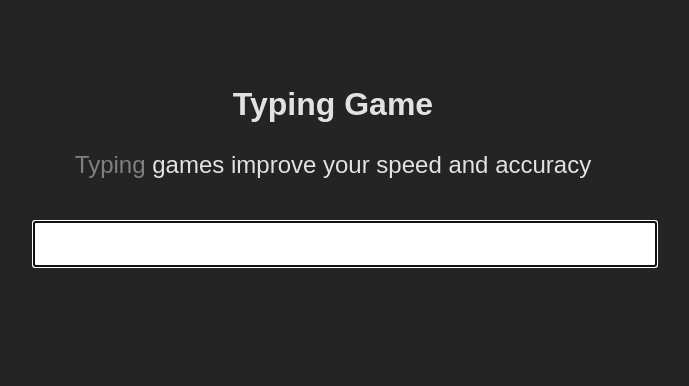
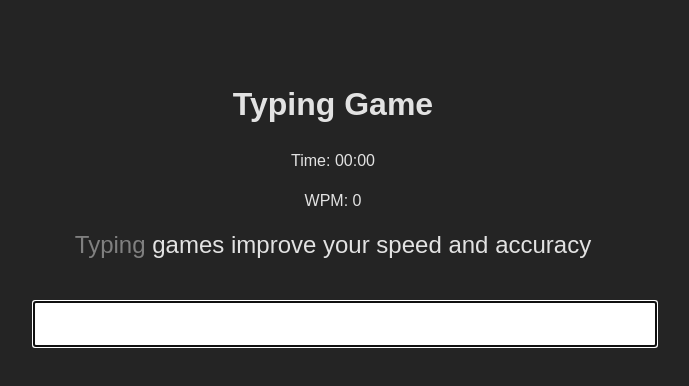
Before and after one commit to kofiarhin/kf-rt-alpha, a React (Vite) app: page / in a window 1280 px wide. Shown: the top 386 px of the page, without its empty margins (307-996 px from the left). Built offline with nearby package versions, Linux system fonts and the light colour scheme.

Commit message:
Update App.jsx

```diff
--- a/src/App.jsx
+++ b/src/App.jsx
@@ -12,24 +12,44 @@ const getRandomText = () => sampleText[Math.floor(Math.random() * sampleText.len
 function App() {
   const [targetText, setTargetText] = useState(getRandomText());
   const [wordList, setWordList] = useState([]);
-  const [typedWords, setTypedWords] = useState([]); // <-- stores each typed word + correctness
+  const [typedWords, setTypedWords] = useState([]);
   const [currentWordIndex, setCurrentWordIndex] = useState(0);
   const [userInput, setUserInput] = useState('');
   const [startTime, setStartTime] = useState(null);
   const [endTime, setEndTime] = useState(null);
   const [isFinished, setIsFinished] = useState(false);
+  const [elapsedSeconds, setElapsedSeconds] = useState(0);
 
   const inputRef = useRef(null);
+  const timerRef = useRef(null);
 
   useEffect(() => {
     setWordList(targetText.split(' '));
     inputRef.current.focus();
   }, [targetText]);
 
+  // Clean up timer on unmount
+  useEffect(() => {
+    return () => clearInterval(timerRef.current);
+  }, []);
+
+  const startTimer = () => {
+    timerRef.current = setInterval(() => {
+      setElapsedSeconds(prev => prev + 1);
+    }, 1000);
+  };
+
+  const stopTimer = () => {
+    clearInterval(timerRef.current);
+  };
+
   const handleChange = (e) => {
     const value = e.target.value;
 
-    if (!startTime) setStartTime(Date.now());
+    if (!startTime) {
+      setStartTime(Date.now());
+      startTimer();
+    }
 
     if (value.endsWith(' ')) {
       const typedWord = value.trim();
@@ -43,6 +63,7 @@ function App() {
       if (currentWordIndex + 1 === wordList.length) {
         setEndTime(Date.now());
         setIsFinished(true);
+        stopTimer();
       }
     } else {
       setUserInput(value);
@@ -51,8 +72,14 @@ function App() {
 
   const getWPM = () => {
     const correctWords = typedWords.filter(w => w.correct).length;
-    const minutes = (endTime - startTime) / 60000;
-    return Math.round(correctWords / minutes);
+    const minutes = elapsedSeconds / 60;
+    return minutes > 0 ? Math.round(correctWords / minutes) : 0;
+  };
+
+  const formatTime = (seconds) => {
+    const m = Math.floor(seconds / 60).toString().padStart(2, '0');
+    const s = (seconds % 60).toString().padStart(2, '0');
+    return `${m}:${s}`;
   };
 
   const restartGame = () => {
@@ -65,12 +92,13 @@ function App() {
     setStartTime(null);
     setEndTime(null);
     setIsFinished(false);
+    setElapsedSeconds(0);
     inputRef.current.focus();
+    clearInterval(timerRef.current);
   };
 
   const renderWordWithFeedback = (typed, expected) => {
-    const chars = expected.split('');
-    return chars.map((char, i) => {
+    return expected.split('').map((char, i) => {
       let color = 'gray';
       if (i < typed.length) {
         color = typed[i] === char ? 'green' : 'red';
@@ -111,6 +139,10 @@ function App() {
   return (
     <div className="App">
       <h1>Typing Game</h1>
+      <div className="stats">
+        <p>Time: {formatTime(elapsedSeconds)}</p>
+        <p>WPM: {getWPM()}</p>
+      </div>
       <div className="prompt">{renderWords()}</div>
       <input
         ref={inputRef}
@@ -123,7 +155,6 @@ function App() {
       />
       {isFinished && (
         <div>
-          <h2>WPM: {getWPM()}</h2>
           <button onClick={restartGame}>Restart</button>
         </div>
       )}
```
